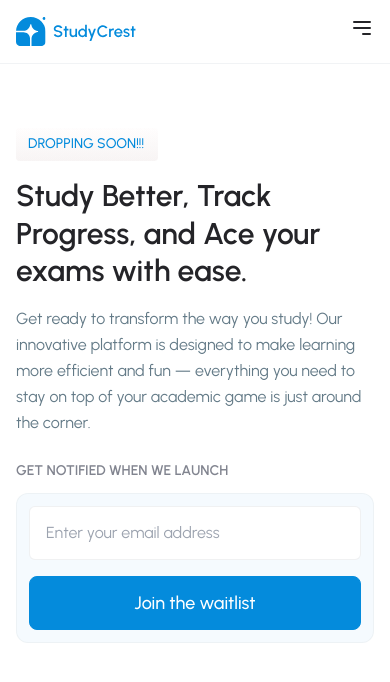
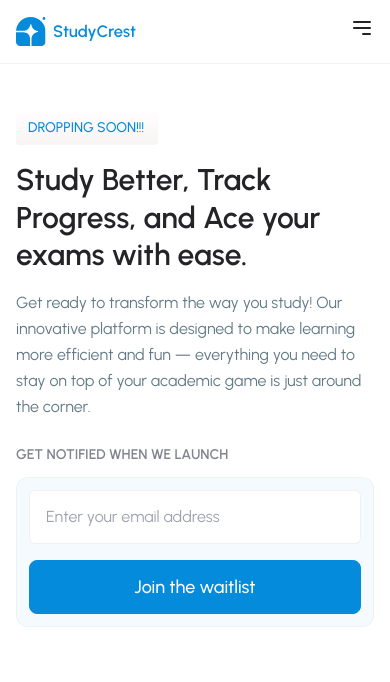
Before and after one commit to StudyCrest/CrestStudy-Web, a Next.js app: page / in a window 390 px wide. Shown: the top 682 px of the page. Built offline with nearby package versions, Linux system fonts and the light colour scheme.

Commit message:
tiny ui fix

```diff
--- a/src/app/page.tsx
+++ b/src/app/page.tsx
@@ -29,7 +29,7 @@ export default function Home() {
       <section className="bg-white pb-20 xl:pb-0">
         <div className="container mx-auto px-4 sm:px-6 lg:px-8 flex flex-col lg:flex-row justify-between items-center">
           {/* Left Section: Text */}
-          <div className="lg:w-1/2 w-full text-left mt-32 lg:mt-52">
+          <div className="lg:w-1/2 w-full text-left mt-28 lg:mt-52">
             <h2 className="text-studycrest-primary font-medium text-sm uppercase mb-4 leading-[16.8px] dropping-soon rounded py-2 px-3 w-[142px] h-[33px]">
               Dropping Soon!!!
             </h2>
```
